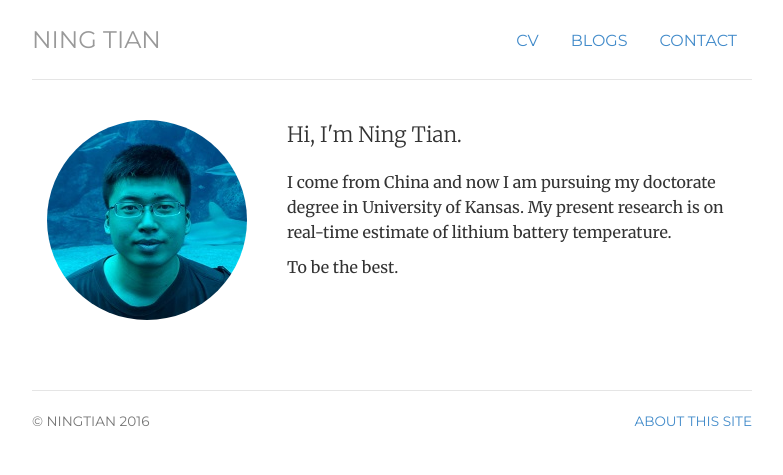
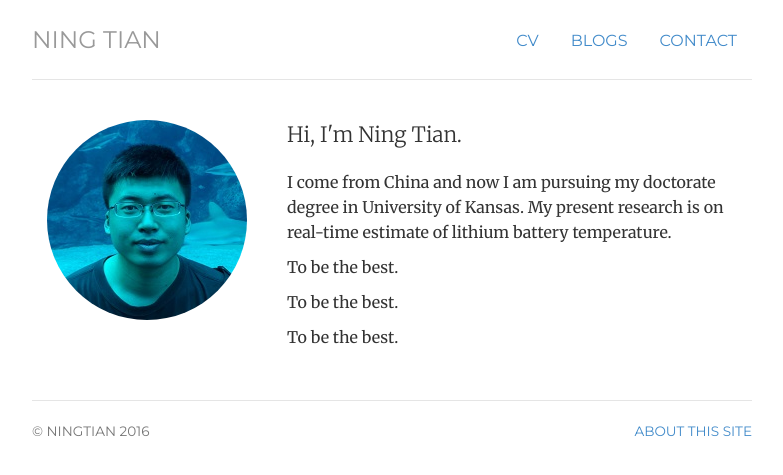
Before and after one commit to ningtian/ningtian.github.io, a Jekyll site: the page built from index.html, in a window 1280 px wide. Shown: the top 475 px of the page, without its empty margins (248-1031 px from the left). Built offline with Jekyll 4.4.1, drawn with Linux system fonts in a browser that asks for light colours.

Commit message:
Update index.html

```diff
--- a/index.html
+++ b/index.html
@@ -16,6 +16,8 @@ description: Ning Tian is a phd student living and working in University fo Kans
 	<p>I come from China and now I am pursuing my doctorate degree in University of Kansas. My present research is on real-time estimate of lithium battery temperature.</p>
 
 	<p>To be the best. </p>
+	<p>To be the best. </p>
+	<p>To be the best. </p>
 	</div>
 </div>
 <!-- </div> -->
```
